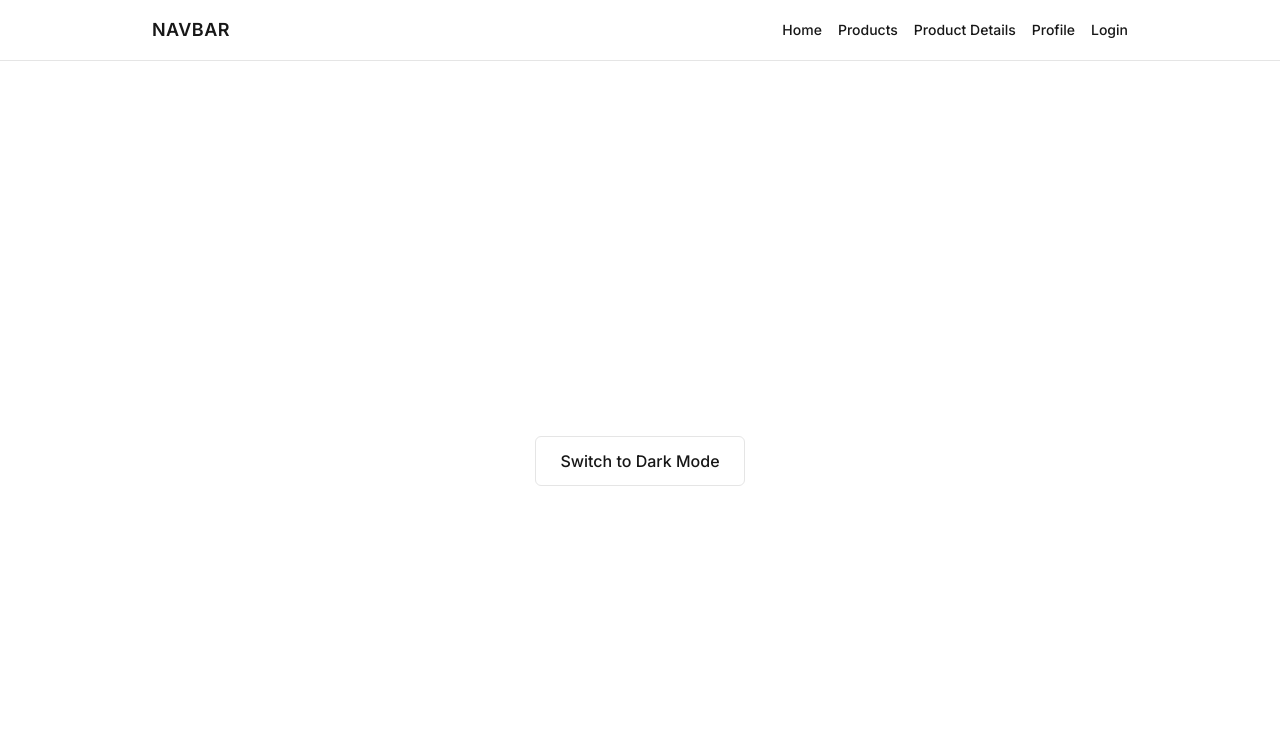
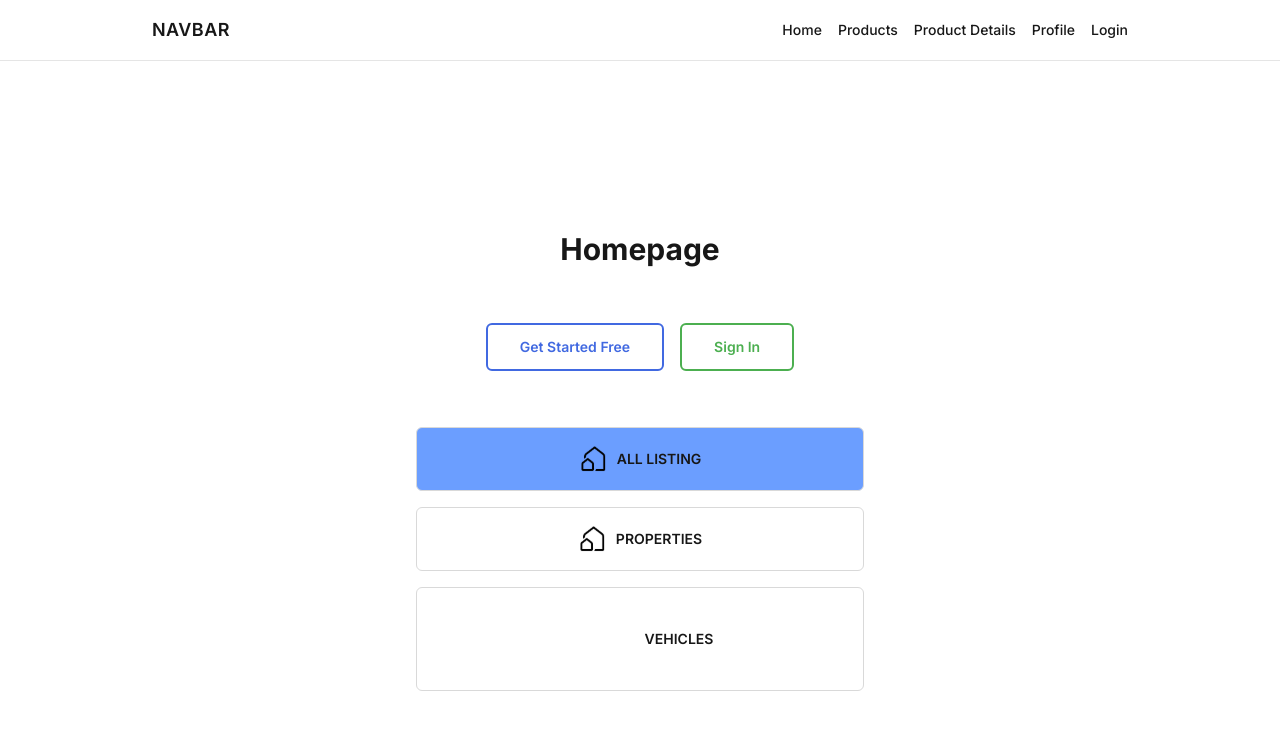
Before and after one commit to KarlStevenRequinto/jed-bea-lerd, a Next.js app: page / in a window 1280 px wide. Shown: the top 730 px of the page. Built offline with nearby package versions, Linux system fonts and the light colour scheme.

Commit message:
homepage modification

```diff
--- a/src/components/common/Captcha/useViewModel.ts
+++ b/src/app/(auth)/_components/Captcha/useViewModel.ts
@@ -142,8 +142,14 @@ export const useCaptchaViewModel = (onCaptchaIdChange?: (captchaId: string) => v
     setIsLoading(true);
     try {
       const response = await fetch("/api/captcha/generate");
+
       if (!response.ok) {
-        throw new Error("Failed to generate CAPTCHA");
+        console.error("CAPTCHA API returned error status:", response.status);
+        // Fallback to a simple code if API fails
+        const fallbackCode = "ABC123";
+        setCaptchaCode(fallbackCode);
+        setCaptchaId("fallback-" + Date.now());
+        return;
       }
 
       const data = await response.json();
@@ -157,8 +163,9 @@ export const useCaptchaViewModel = (onCaptchaIdChange?: (captchaId: string) => v
     } catch (error) {
       console.error("Error fetching CAPTCHA:", error);
       // Fallback to a simple code if API fails
-      const fallbackCode = "ERROR";
+      const fallbackCode = "ABC123";
       setCaptchaCode(fallbackCode);
+      setCaptchaId("fallback-" + Date.now());
     } finally {
       setIsLoading(false);
     }
--- a/src/app/(auth)/_components/RegisterForm/index.tsx
+++ b/src/app/(auth)/_components/RegisterForm/index.tsx
@@ -3,7 +3,7 @@
 import AuthSectionHeader from "@/components/forms/auth-section-header";
 import AuthInput from "@/components/forms/auth-input";
 import BaseButton from "@/components/common/BaseButton";
-import Captcha from "@/components/common/Captcha";
+import Captcha from "../Captcha";
 import { useRegisterFormViewModel } from "./useViewModel";
 import { useRouter } from "next/navigation";
 
--- a/src/app/page.tsx
+++ b/src/app/page.tsx
@@ -1,28 +1,49 @@
 "use client";
 
-import { useEffect, useState } from "react";
+import { useHomePageViewModel } from "./useViewModel";
+import BaseButton from "@/components/common/BaseButton";
+import { RealEstateSvgIcon, CarSvgIcon } from "@/components/svg-icons";
 
-export default function HomePage() {
-    const [dark, setDark] = useState(false);
-
-    useEffect(() => {
-        const root = document.documentElement;
-        if (dark) {
-            root.classList.add("theme-dark");
-        } else {
-            root.classList.remove("theme-dark");
-        }
-    }, [dark]);
+const HomePage = () => {
+    useHomePageViewModel();
 
     return (
-        <div className="min-h-screen w-full flex items-center justify-center bg-background text-foreground">
-            <button
-                onClick={() => setDark((v) => !v)}
-                className="rounded-md border border-border bg-primary-foreground text-foreground px-6 py-3 text-base font-medium hover:opacity-90 focus:outline-none focus:ring-2 focus:ring-offset-2"
-                aria-pressed={dark}
-            >
-                {dark ? "Switch to Light Mode" : "Switch to Dark Mode"}
-            </button>
+        <div className="min-h-screen w-full flex flex-col items-center justify-center gap-6 bg-background p-8">
+            <h1 className="text-3xl font-bold text-foreground mb-8">Homepage</h1>
+
+            {/* Top buttons - Get Started Free & Sign In */}
+            <div className="flex gap-4 mb-8">
+                <BaseButton className="bg-white text-[#4169E1] border-2 border-[#4169E1] px-8 py-3 text-base font-semibold rounded-lg">
+                    Get Started Free
+                </BaseButton>
+                <BaseButton className="bg-white text-[#4CAF50] border-2 border-[#4CAF50] px-8 py-3 text-base font-semibold rounded-lg">
+                    Sign In
+                </BaseButton>
+            </div>
+
+            {/* Category buttons */}
+            <div className="flex flex-col gap-4 w-full max-w-md">
+                <BaseButton
+                    leftIcon={<RealEstateSvgIcon />}
+                    className="bg-[#6B9EFF] text-foreground border border-gray-300 px-6 py-4 text-lg font-semibold rounded-lg w-full"
+                >
+                    ALL LISTING
+                </BaseButton>
+                <BaseButton
+                    leftIcon={<RealEstateSvgIcon />}
+                    className="bg-white text-foreground border border-gray-300 px-6 py-4 text-lg font-semibold rounded-lg w-full"
+                >
+                    PROPERTIES
+                </BaseButton>
+                <BaseButton
+                    leftIcon={<CarSvgIcon />}
+                    className="bg-white text-foreground border border-gray-300 px-6 py-4 text-lg font-semibold rounded-lg w-full"
+                >
+                    VEHICLES
+                </BaseButton>
+            </div>
         </div>
     );
-}
+};
+
+export default HomePage;
--- /dev/null
+++ b/src/app/useViewModel.ts
@@ -0,0 +1,3 @@
+export const useHomePageViewModel = () => {
+    return {};
+};
```
Also changed, not shown: .claude/settings.local.json, src/app/(auth)/_components/Captcha/index.tsx (renamed from src/components/common/Captcha/index.tsx).
